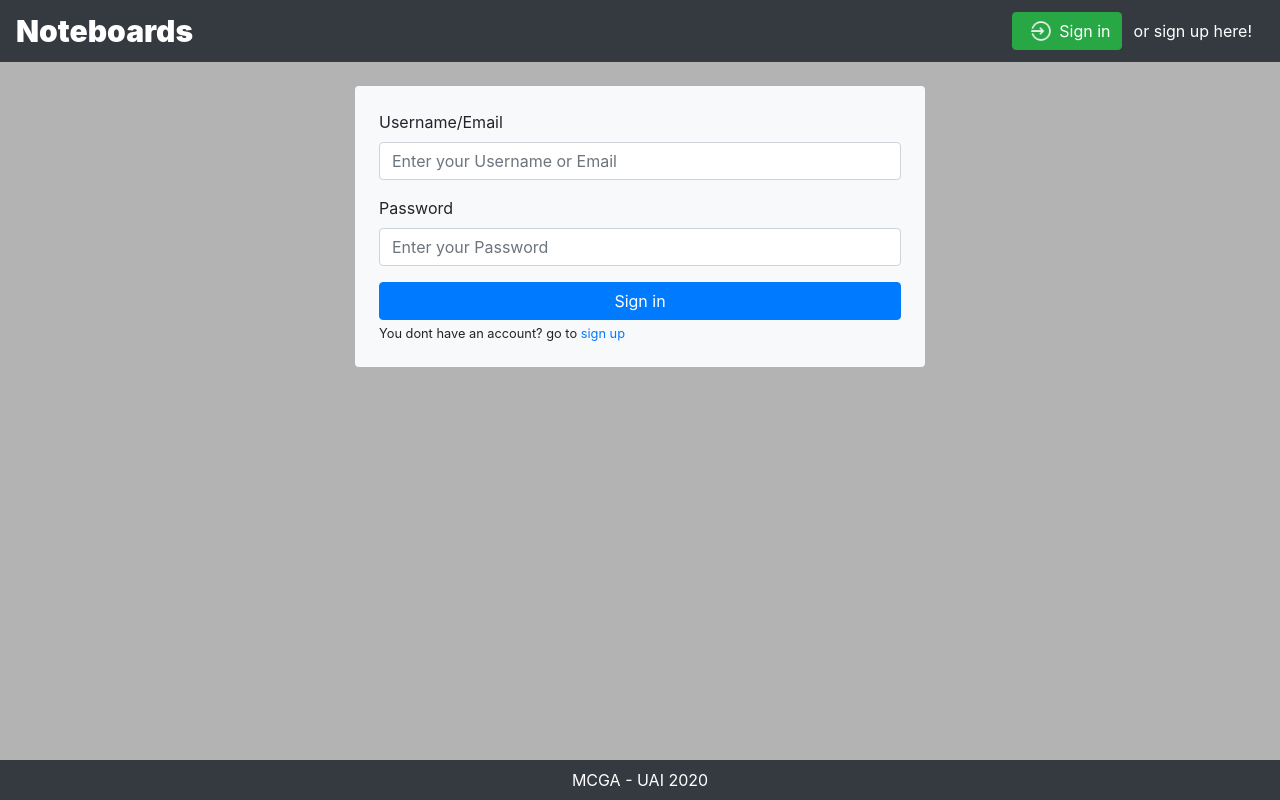
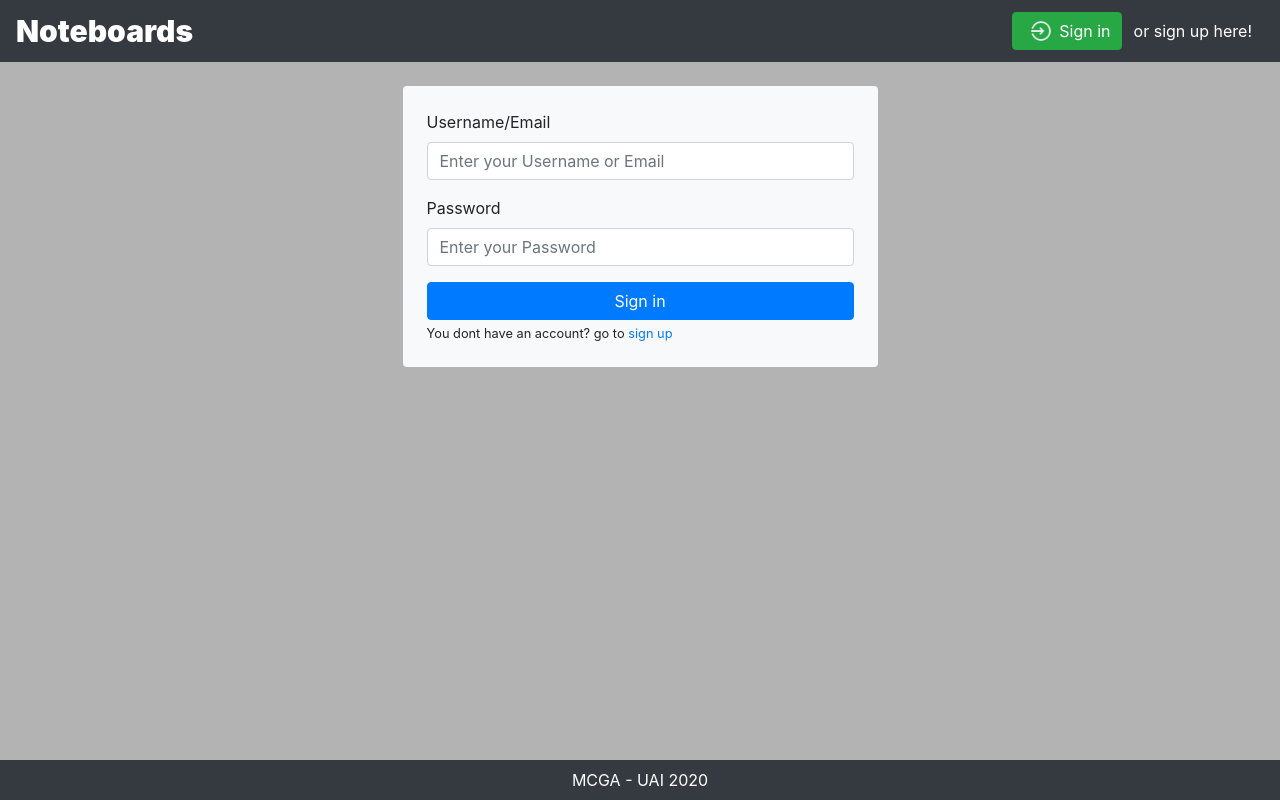
Before and after one commit to Ignaciolafalce/mcga-frontend, a React (Create React App) app: page /signin in a window 1280 px wide. Built offline with nearby package versions, Linux system fonts and the light colour scheme.

Commit message:
signinpage responsive

```diff
--- a/src/components/SignInPage.js
+++ b/src/components/SignInPage.js
@@ -16,7 +16,7 @@ function SignInPage(props) {
             {!props.isAuth &&
                 <div className="container">
                     <div className="row justify-content-center">
-                        <div className="col-11 col-md-6 bg-light p-4 rounded">
+                        <div className="col-11 col-md-5 bg-light p-4 rounded">
                             <SignInForm></SignInForm>
                         </div>
                     </div>
```
